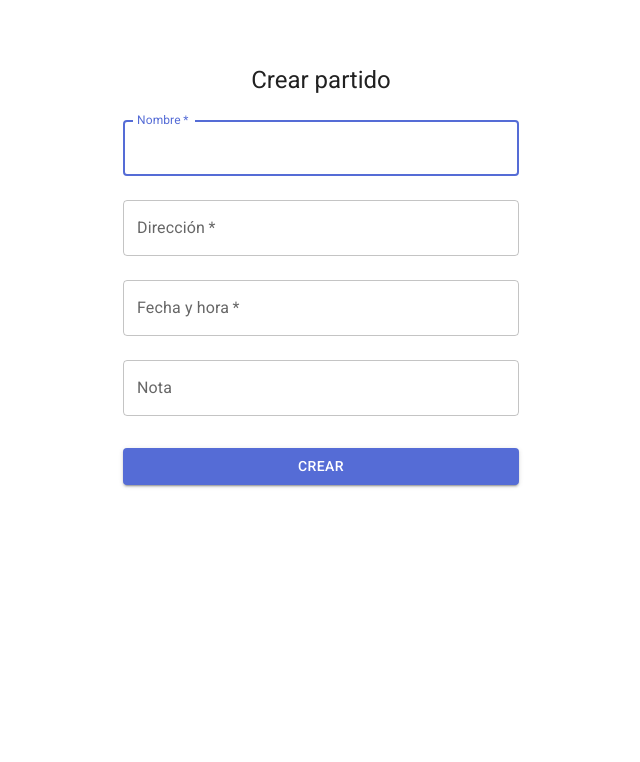
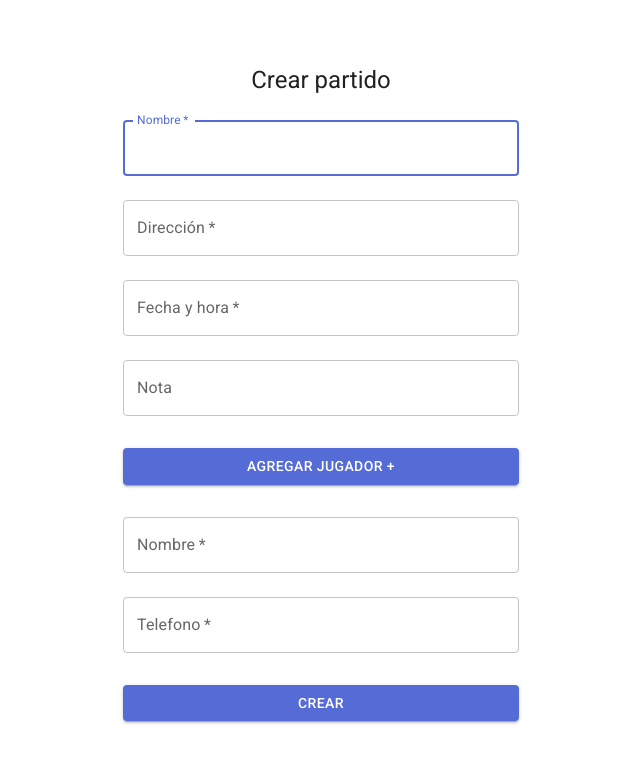
Before and after one commit to a-bianchi/match-schedule, a React (Create React App) app in the folder app/: page / in a window 1280 px wide. Shown: the top 762 px of the page, without its empty margins (319-959 px from the left). Built offline with nearby package versions, Linux system fonts and the light colour scheme; no server answers.

Commit message:
feat: add ui new player

```diff
--- a/app/src/screens/match-public-create/match-public-create.screen.tsx
+++ b/app/src/screens/match-public-create/match-public-create.screen.tsx
@@ -9,17 +9,40 @@ import Container from '@mui/material/Container';
 import { useMutation } from '@tanstack/react-query';
 
 import { createMatchPublic } from '../../services/api';
-import { Alert, Link } from '@mui/material';
+import { Alert, CircularProgress, Link } from '@mui/material';
 
 export const MatchPublicCreate = () => {
   const { isLoading, isSuccess, isError, error, mutate, data } =
     useMutation(createMatchPublic);
 
+  const [players, setPlayers] = React.useState(['']);
+
   const newError = error as any;
 
-  if (isLoading) {
-    return <div>Loading...</div>;
-  }
+  const playerFields = (index: number) => {
+    return (
+      <>
+        <div key={`${index}-player`}>
+          <TextField
+            margin="normal"
+            required
+            fullWidth
+            name="playerName"
+            label="Nombre"
+            id="playerName"
+          />
+          <TextField
+            margin="normal"
+            required
+            fullWidth
+            name="phone"
+            label="Telefono"
+            id="phone"
+          />
+        </div>
+      </>
+    );
+  };
 
   const handleSubmit = (event: React.FormEvent<HTMLFormElement>) => {
     event.preventDefault();
@@ -46,6 +69,7 @@ export const MatchPublicCreate = () => {
   return (
     <Container component="main" maxWidth="xs">
       <CssBaseline />
+      {isLoading ? <CircularProgress /> : null}
       <Box
         sx={{
           marginTop: 8,
@@ -112,6 +136,14 @@ export const MatchPublicCreate = () => {
             id="note"
           />
           <Button
+            onClick={() => setPlayers([...players, ''])}
+            fullWidth
+            variant="contained"
+            sx={{ mt: 3, mb: 2 }}>
+            Agregar Jugador +
+          </Button>
+          {players.map((player, index) => playerFields(index))}
+          <Button
             type="submit"
             fullWidth
             variant="contained"
--- a/app/src/services/api/api.request.ts
+++ b/app/src/services/api/api.request.ts
@@ -77,7 +77,7 @@ export const updateMatchPublic = async (
     `matches-public/${body.id}`,
     body,
   );
-  console.log('response', response);
+
   return response.data;
 };
 
```
